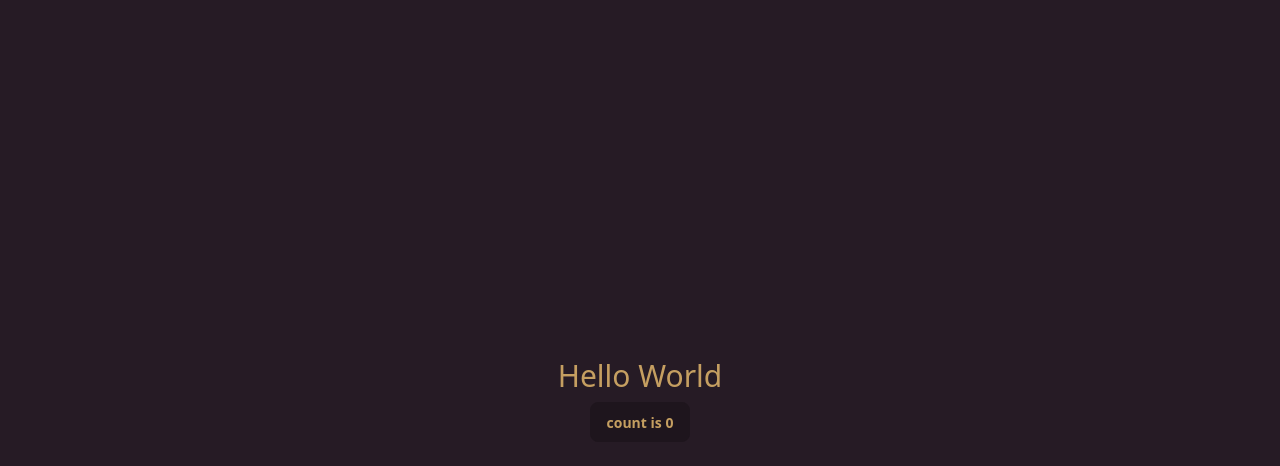
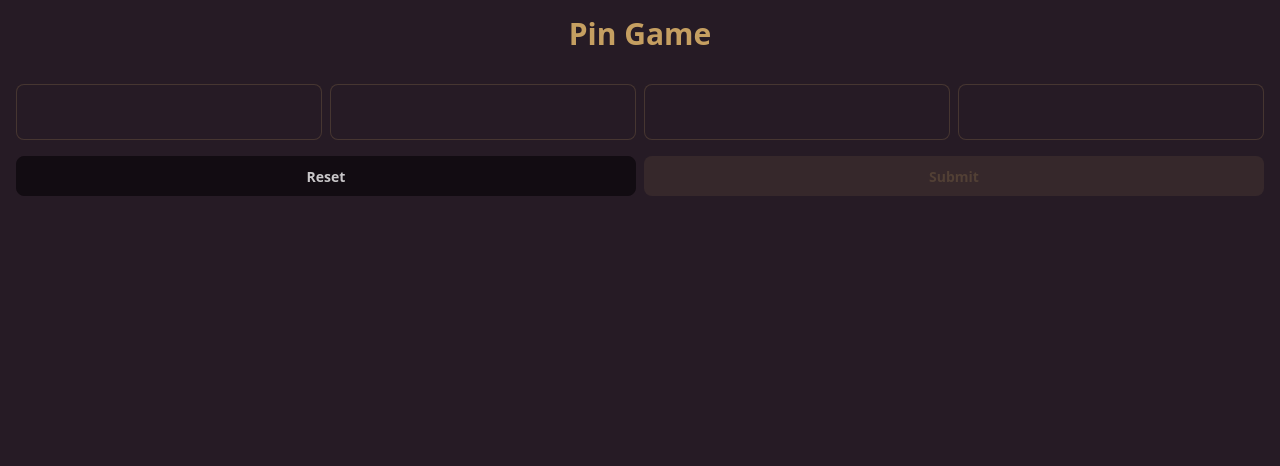
Before and after one commit to rthurmed/pin, a React (Vite) app: page / in a window 1280 px wide. Shown: the top 466 px of the page. Built offline with nearby package versions, Linux system fonts and the light colour scheme.

Commit message:
First implementation

```diff
--- a/src/App.tsx
+++ b/src/App.tsx
@@ -1,17 +1,11 @@
-import { useState } from 'react'
+import { Game } from "./components/Game"
 
 function App() {
-  const [count, setCount] = useState(0)
-
   return (
-    <>
-      <main className='flex flex-col gap-2 justify-center items-center h-screen'>
-        <h1 className='text-3xl'>Hello World</h1>
-        <button className='btn' onClick={() => setCount((count) => count + 1)}>
-          count is {count}
-        </button>
-      </main>
-    </>
+    <div className='p-4 flex flex-col gap-8'>
+      <h1 className='text-3xl font-bold text-center'>Pin Game</h1>
+      <Game />
+    </div>
   )
 }
 
--- /dev/null
+++ b/src/components/Game.tsx
@@ -0,0 +1,25 @@
+import { useCallback, useReducer } from "react";
+import { gameReducer, generateSecret } from "../reducers/gameReducer";
+import { History } from "./History";
+import { PinForm } from "./PinForm";
+
+export function Game() {
+  const BASE_LENGTH = 4;
+  const [state, dispatch] = useReducer(gameReducer, {
+    length: BASE_LENGTH,
+    secret: generateSecret(BASE_LENGTH),
+    attempts: [],
+    success: false
+  });
+
+  const handleSubmit = useCallback((value: string[]) => {
+    dispatch({ type: 'submit', payload: value });
+  }, [dispatch]);
+
+  return (
+    <main className="flex flex-col gap-4">
+      <PinForm disabled={state.success} length={state.length} onSubmit={handleSubmit} />
+      <History attempts={state.attempts} />
+    </main>
+  )
+}
--- /dev/null
+++ b/src/components/History.tsx
@@ -0,0 +1,25 @@
+import clsx from "clsx";
+import { HistoryItem } from "./HistoryItem";
+
+export interface HistoryProps {
+  attempts: Attempt[];
+}
+
+export function History({
+  attempts
+}: HistoryProps) {
+  return (
+    <ul className='list'>
+      <li
+        className={clsx("p-4 pb-2 text-xs opacity-60 tracking-wide", {
+          "hidden": attempts.length === 0
+        })}
+      >
+        Your past attempts
+      </li>
+      {attempts.map((item, i) => (
+        <HistoryItem key={i} {...item} />
+      ))}
+    </ul>
+  )
+}
--- /dev/null
+++ b/src/components/HistoryItem.tsx
@@ -0,0 +1,96 @@
+import clsx from "clsx";
+import { useMemo } from "react";
+
+type ItemStatus = 'success' | 'positionmatches' | 'charmatches' | 'fail';
+
+export interface HistoryItemProps {
+  value: string[];
+  charMatches: number;
+  positionMatches: number;
+  timestamp: number;
+  success: boolean;
+}
+
+export function HistoryItem({
+  value,
+  charMatches,
+  positionMatches,
+  timestamp,
+  success,
+}: HistoryItemProps) {
+  const status = useMemo<ItemStatus>(() => {
+    if (success) {
+      return 'success';
+    } else if (positionMatches > 0) {
+      return 'positionmatches';
+    } else if (charMatches > 0) {
+      return 'charmatches';
+    } else {
+      return 'fail';
+    }
+  }, [positionMatches, charMatches, success]);
+
+  const timestampString = useMemo(() => {
+    const date = new Date(timestamp);
+    return date.toLocaleTimeString();
+  }, [timestamp]);
+
+  return (
+    <li className="list-row">
+      <div
+        className={clsx('text-success', {
+          "hidden": status !== 'success',
+        })}
+      >
+        <svg xmlns="http://www.w3.org/2000/svg" viewBox="0 0 24 24" fill="currentColor" className="size-6">
+          <path d="m11.645 20.91-.007-.003-.022-.012a15.247 15.247 0 0 1-.383-.218 25.18 25.18 0 0 1-4.244-3.17C4.688 15.36 2.25 12.174 2.25 8.25 2.25 5.322 4.714 3 7.688 3A5.5 5.5 0 0 1 12 5.052 5.5 5.5 0 0 1 16.313 3c2.973 0 5.437 2.322 5.437 5.25 0 3.925-2.438 7.111-4.739 9.256a25.175 25.175 0 0 1-4.244 3.17 15.247 15.247 0 0 1-.383.219l-.022.012-.007.004-.003.001a.752.752 0 0 1-.704 0l-.003-.001Z" />
+        </svg>
+      </div>
+      <div
+        className={clsx('text-warning', {
+          "hidden": status !== 'positionmatches',
+        })}
+      >
+        <svg xmlns="http://www.w3.org/2000/svg" viewBox="0 0 24 24" fill="currentColor" className="size-6">
+          <path fillRule="evenodd" d="M9.401 3.003c1.155-2 4.043-2 5.197 0l7.355 12.748c1.154 2-.29 4.5-2.599 4.5H4.645c-2.309 0-3.752-2.5-2.598-4.5L9.4 3.003ZM12 8.25a.75.75 0 0 1 .75.75v3.75a.75.75 0 0 1-1.5 0V9a.75.75 0 0 1 .75-.75Zm0 8.25a.75.75 0 1 0 0-1.5.75.75 0 0 0 0 1.5Z" clipRule="evenodd" />
+        </svg>
+      </div>
+      <div
+        className={clsx('text-warning', {
+          "hidden": status !== 'charmatches',
+        })}
+      >
+        <svg xmlns="http://www.w3.org/2000/svg" viewBox="0 0 24 24" fill="currentColor" className="size-6">
+          <path fillRule="evenodd" d="M2.25 12c0-5.385 4.365-9.75 9.75-9.75s9.75 4.365 9.75 9.75-4.365 9.75-9.75 9.75S2.25 17.385 2.25 12ZM12 8.25a.75.75 0 0 1 .75.75v3.75a.75.75 0 0 1-1.5 0V9a.75.75 0 0 1 .75-.75Zm0 8.25a.75.75 0 1 0 0-1.5.75.75 0 0 0 0 1.5Z" clipRule="evenodd" />
+        </svg>
+      </div>
+      <div
+        className={clsx('text-error', {
+          "hidden": status !== 'fail',
+        })}
+      >
+        <svg xmlns="http://www.w3.org/2000/svg" viewBox="0 0 24 24" fill="currentColor" className="size-6">
+          <path fillRule="evenodd" d="M2.25 12c0-5.385 4.365-9.75 9.75-9.75s9.75 4.365 9.75 9.75-4.365 9.75-9.75 9.75S2.25 17.385 2.25 12ZM12 8.25a.75.75 0 0 1 .75.75v3.75a.75.75 0 0 1-1.5 0V9a.75.75 0 0 1 .75-.75Zm0 8.25a.75.75 0 1 0 0-1.5.75.75 0 0 0 0 1.5Z" clipRule="evenodd" />
+        </svg>
+      </div>
+      <div className="flex flex-col gap-2">
+        <p className="text-lg">
+          {value.join('')}
+        </p>
+        <div
+          className={clsx("badge badge-soft badge-warning", { "hidden": !charMatches })}
+        >
+          {charMatches} numbers are right!
+        </div>
+        <div
+          className={clsx("badge badge-soft badge-success", { "hidden": !positionMatches })}
+        >
+          {positionMatches} positions are right!
+        </div>
+      </div>
+      <p>
+        {timestampString}
+      </p>
+    </li >
+  )
+}
--- /dev/null
+++ b/src/components/PinForm.tsx
@@ -0,0 +1,56 @@
+import { useCallback, useMemo, useState } from "react";
+import { PinInput } from "./PinInput";
+
+export interface PinFormProps {
+  disabled: boolean;
+  length: number;
+  onSubmit: (value: string[]) => void;
+}
+
+export function PinForm({
+  disabled,
+  length,
+  onSubmit
+}: PinFormProps) {
+  const [pin, setPin] = useState<string[]>([]);
+
+  const isValid = useMemo(() => pin.length === length, [pin, length]);
+
+  const handleSubmit = useCallback((e: React.FormEvent<HTMLFormElement>) => {
+    e.preventDefault();
+    onSubmit(pin);
+    setPin([]);
+  }, [pin, onSubmit]);
+
+  const handleReset = useCallback((e: React.FormEvent<HTMLFormElement>) => {
+    e.preventDefault();
+    setPin([]);
+  }, [setPin]);
+
+  return (
+    <form className='flex flex-col gap-4' onSubmit={handleSubmit} onReset={handleReset}>
+      <PinInput
+        value={pin}
+        maxLength={length}
+        onChange={setPin}
+        disabled={disabled}
+      />
+      <div className="flex flex-row gap-2 items-stretch">
+        <button
+          type='reset'
+          className='btn btn-neutral flex-1'
+          disabled={disabled}
+        >
+          Reset
+        </button>
+        <button
+          type='submit'
+          className='btn btn-primary flex-1'
+          disabled={disabled || !isValid}
+        >
+          Submit
+        </button>
+      </div>
+    </form>
+  )
+}
--- /dev/null
+++ b/src/components/PinInput.tsx
@@ -0,0 +1,53 @@
+import { useCallback } from "react";
+import { range } from "../utils";
+
+export interface PinInputProps {
+  value: string[];
+  maxLength: number;
+  disabled: boolean;
+  onChange: (value: string[]) => void;
+  validOptions?: string[];
+}
+
+export function PinInput({
+  value,
+  maxLength,
+  disabled,
+  onChange,
+  validOptions = ['0', '1', '2', '3', '4', '5', '6', '7', '8', '9'],
+}: PinInputProps) {
+  const handleInputChange = useCallback(
+    (e: React.ChangeEvent<HTMLInputElement>, index: number) => {
+      const char = e.target.value.charAt(0);
+      if (!validOptions.includes(char)) {
+        return;
+      }
+
+      const newValue = value.splice(0, maxLength);
+      newValue[index] = char;
+      onChange(newValue);
+
+      if (char) {
+        e.target.nextSibling?.focus();
+      } else {
+        e.target.previousSibling?.focus();
+      }
+    },
+    [value, maxLength, validOptions, onChange]
+  )
+
+  return (
+    <div className="flex flex-row gap-2 justify-center">
+      {range(0, maxLength).map((i) => (
+        <input
+          key={i}
+          type='text'
+          value={value[i] ?? ''}
+          onChange={(e) => handleInputChange(e, i)}
+          className='input input-xl input-bordered w-full text-center'
+          disabled={disabled}
+        />
+      ))}
+    </div>
+  )
+}
--- /dev/null
+++ b/src/reducers/gameReducer.ts
@@ -0,0 +1,42 @@
+import { range } from "../utils";
+
+export function generateSecret(length: number): string[] {
+  return range(0, length).map(() => Math.floor(Math.random() * 10).toString());
+}
+
+function submitAction(state: GameState, value: string[]): GameState {
+  const charMatches = value.filter((char) => state.secret.includes(char)).length;
+  const positionMatches = value.filter((char, i) => char === state.secret[i]).length;
+  const success = positionMatches === state.secret.length;
+  const attempt = {
+    value,
+    charMatches,
+    positionMatches,
+    timestamp: Date.now(),
+    success,
+  };
+  return {
+    ...state,
+    attempts: [attempt, ...state.attempts],
+    success,
+  }
+}
+
+function resetAction(state: GameState): GameState {
+  return {
+    length: state.length,
+    secret: generateSecret(state.length),
+    attempts: [],
+    success: false
+  }
+}
+
+export function gameReducer(state: GameState, action: GameAction) {
+  if (action.type === 'submit') {
+    return submitAction(state, action.payload);
+  } else if (action.type === 'reset') {
+    return resetAction(state);
+  } else {
+    return state;
+  }
+}
--- /dev/null
+++ b/src/types/index.d.ts
@@ -0,0 +1,21 @@
+interface Attempt {
+  value: string[];
+  charMatches: number;
+  positionMatches: number;
+  timestamp: number;
+  success: boolean;
+}
+
+interface GameState {
+  length: number;
+  secret: string[];
+  attempts: Attempt[];
+  success: boolean;
+}
+
+type GameAction = {
+  type: 'submit';
+  payload: string[];
+} | {
+  type: 'reset';
+}
--- /dev/null
+++ b/src/types/reducer.d.ts
@@ -0,0 +1,4 @@
+interface GenericAction<A, T> {
+  type: A;
+  payload?: T;
+}
--- /dev/null
+++ b/src/utils/index.ts
@@ -0,0 +1,7 @@
+export function range(from: number, to: number) {
+  const arr = [];
+  for (let i = from; i < to; i++) {
+    arr.push(i);
+  }
+  return arr;
+}
```
